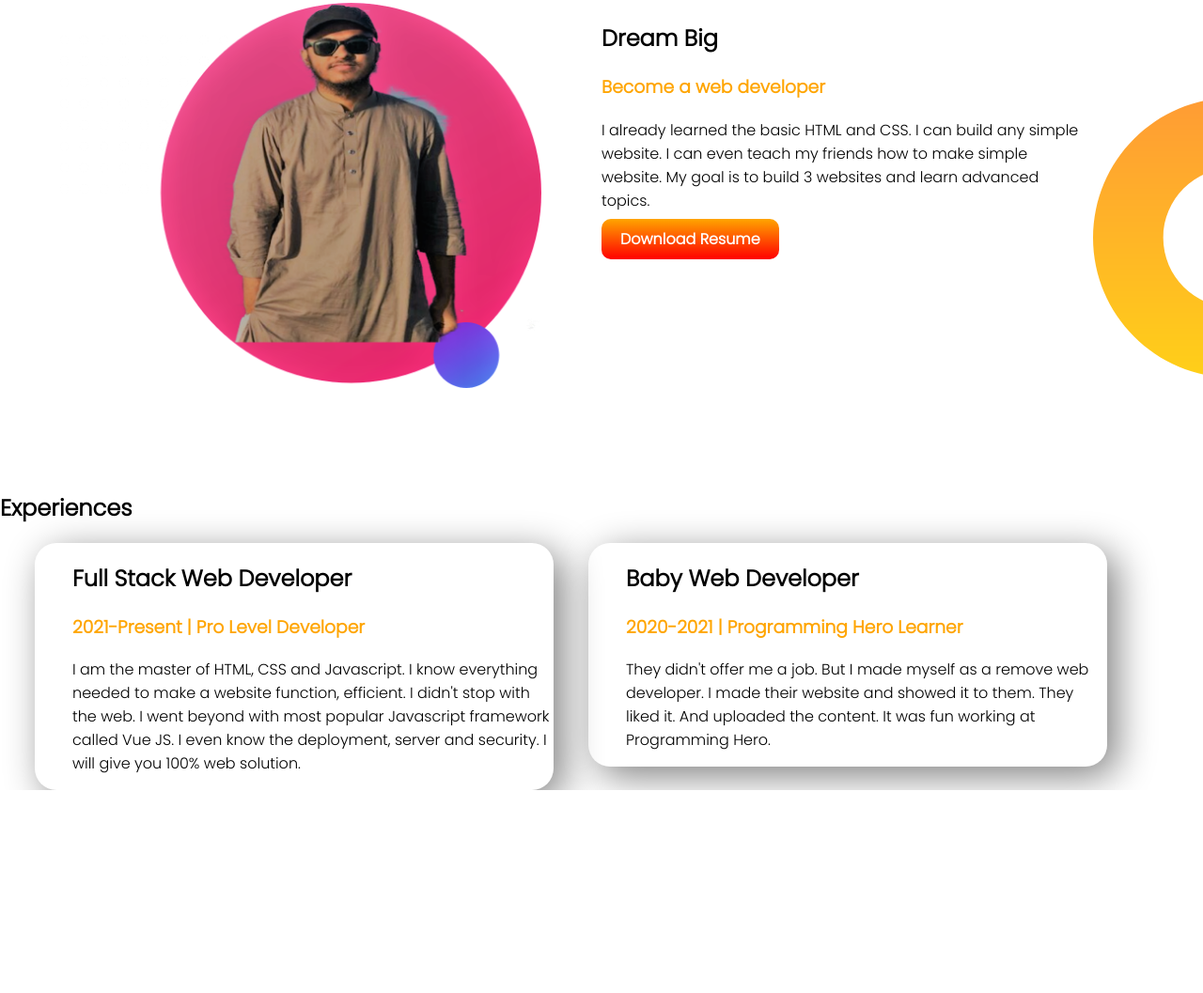
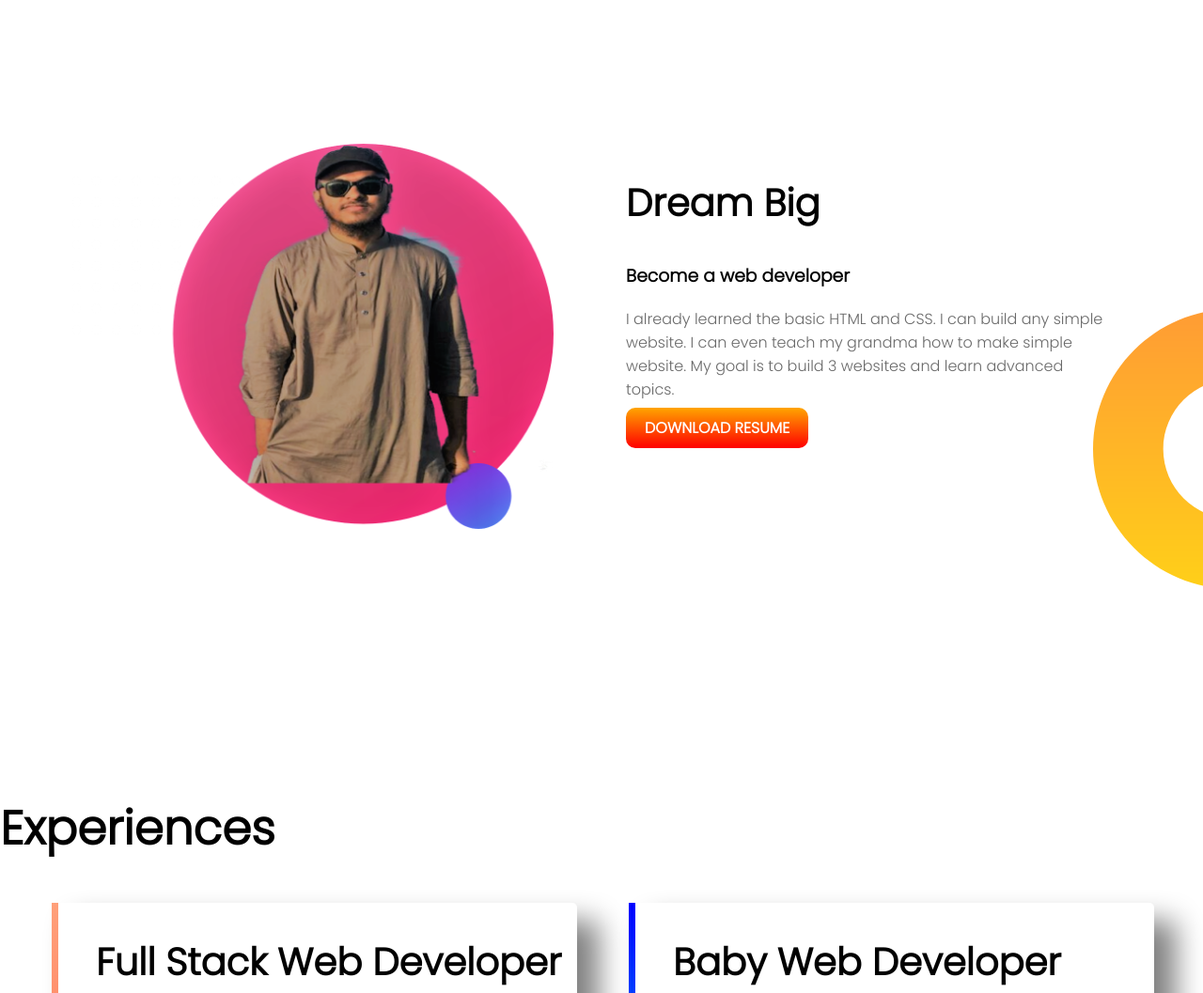
Before and after one commit to RazuAhmad/Web-portfolio, a plain HTML site: page index.html in a window 1280 px wide. Shown: the part 517-1574 px from the top of the page at 94% size. Before the commit the page ends 1358 px from the top, so only its background shows below. Drawn offline with Linux system fonts and the light colour scheme.

Commit message:
full website done he he

```diff
--- a/index.html
+++ b/index.html
@@ -24,32 +24,38 @@
         <img src="images/profile.png"/>
     </div>
     </section>
-    <section class="second-background">
-        <div class="second-part">
+    <section class="dream-area">
+        <div class="half-width">
             <img src="images/webdev.png"/>
         </div>
-        <div class="second-part">
-            <h1>Dream Big</h1>
+        <div class="half-width">
+            <h2>Dream Big</h2>
             <h3>Become a web developer</h3>
-            <p>I already learned the basic HTML and CSS. I can build any simple website. I can even teach my friends how to make simple website. My goal is to build 3 websites and learn advanced topics.</p>
-            <a class="link-button" href="https://www.linkedin.com/in/abdur-rahman-razu-1303b4183/" target="_blank">Download Resume</a>
+            <p>I already learned the basic HTML and CSS. I can build any simple website. I can even teach my grandma how to make simple website. My goal is to build 3 websites and learn advanced topics.</p>
+            <a class="link-button" href="https://www.linkedin.com/in/abdur-rahman-razu-1303b4183/">DOWNLOAD RESUME</a>
         </div>
+
     </section>
-    <section class="third-part">
-        <h2>Experiences</h2>
-        <div class="half-width box-shadow">
-            <h1>Full Stack Web Developer</h1>
-            <h3>2021-Present | Pro Level Developer</h3>
+    <section class="experience-area">
+        <h1>Experiences</h1>
+        <div id="full-stack" class="half-width box-shadow">
+            <h2>Full Stack Web Developer</h2>
+            <h3 class="name-highlight">2021-Present | Pro Level Developer</h3>
             <p>I am the master of HTML, CSS and Javascript. I know everything needed to make a website function, efficient. I didn't stop with the web. I went beyond with most popular Javascript framework called Vue JS. I even know the deployment, server and security. I will give you 100% web solution.</p>
 
         </div>
-        <div class="half-width box-shadow">
-            <h1>Baby Web Developer</h1>
-            <h3>2020-2021 | Programming Hero Learner</h3>
+        <div id="baby-web" class="half-width box-shadow">
+            <h2>Baby Web Developer</h2>
+            <h3 class="name-highlight">2020-2021 | Programming Hero Learner</h3>
             <p>They didn't offer me a job. But I made myself as a remove web developer. I made their website and showed it to them. They liked it. And uploaded the content. It was fun working at Programming Hero.</p>
 
         </div>
     </section>
+    <footer>
+        <p>@MOHAMMED ABDUR RAHMAN; ALL RIGHTS RESERVED.2021</p>
+    </footer>
+
+
 
 </body>
 </html>
--- a/style.css
+++ b/style.css
@@ -14,6 +14,15 @@ body{
 
 
 }
+h1{
+    font-size: 50px;
+}
+h2{
+    font-size: 40px;
+}
+p{
+    color: dimgray;
+}
 .half-width img{
     width: 100%;
 }
@@ -26,38 +35,48 @@ body{
 }
 .link-button{
     text-decoration: none;
-    background-image:linear-gradient(orange, red);
+    background-image:linear-gradient(orange,red);
     color: white;
     padding: 10px 20px;
     border-radius: 10px;
     font-weight: 700;
+
 }
-.link-button:hover{
-    background-image: thistle, yellow;
-}
-.second-part{
-    width: 40%;
-    float: left;
-    margin-left: 5%;
+.dream-area{
+    background-image: url("images/dream-bg.png");
+    background-repeat: no-repeat;
+    background-position: right;
 
 
 }
-.second-part img{
-    width: 100%;
-}
-.second-background{
-    background-image: url("images/dream-bg.png");
+section{
     height: 500px;
-    background-repeat: no-repeat;
-    background-position: right;
-}
-h3{
-    color: orange;
+    padding-bottom: 150px;
 }
 .box-shadow{
-    box-shadow: 10px 10px 40px gray;
-    border-radius: 23px;
+    box-shadow: 23px 19px 30px gray;
+    border-radius: 5px;
+    height: 80%;
+    margin-left: 55px;
 }
-.box-shadow:hover{
-    box-shadow: 13px 13px 46px rgb(55, 0, 255);
+.experience-area{
+    background-image: url("images/exp-bg.png");
+    background-repeat: no-repeat;
+    background-position: left;
+
 }
+#full-stack{
+    border-left: 7px solid;
+    border-image:linear-gradient(180deg,lightsalmon, tomato);
+    border-image-slice: 1;
+    background: white;
+
+}
+#baby-web{
+    border-left: 7px solid;
+    border-image: linear-gradient(180deg,blue, cyan);
+    border-image-slice: 1;
+}
+footer p{
+    text-align: center;
+}
```
Also changed, not shown: images/exp-bg.png (added).
